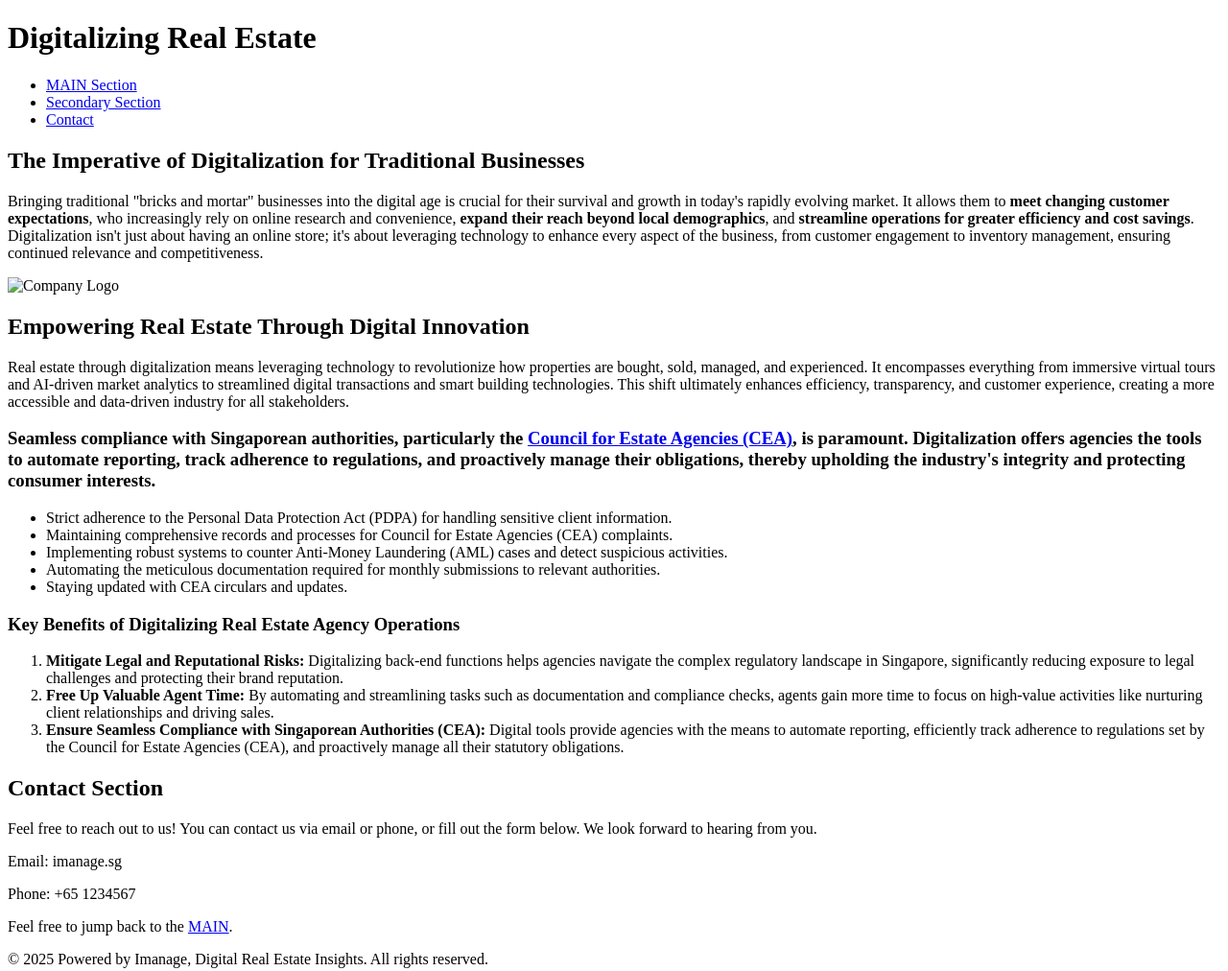
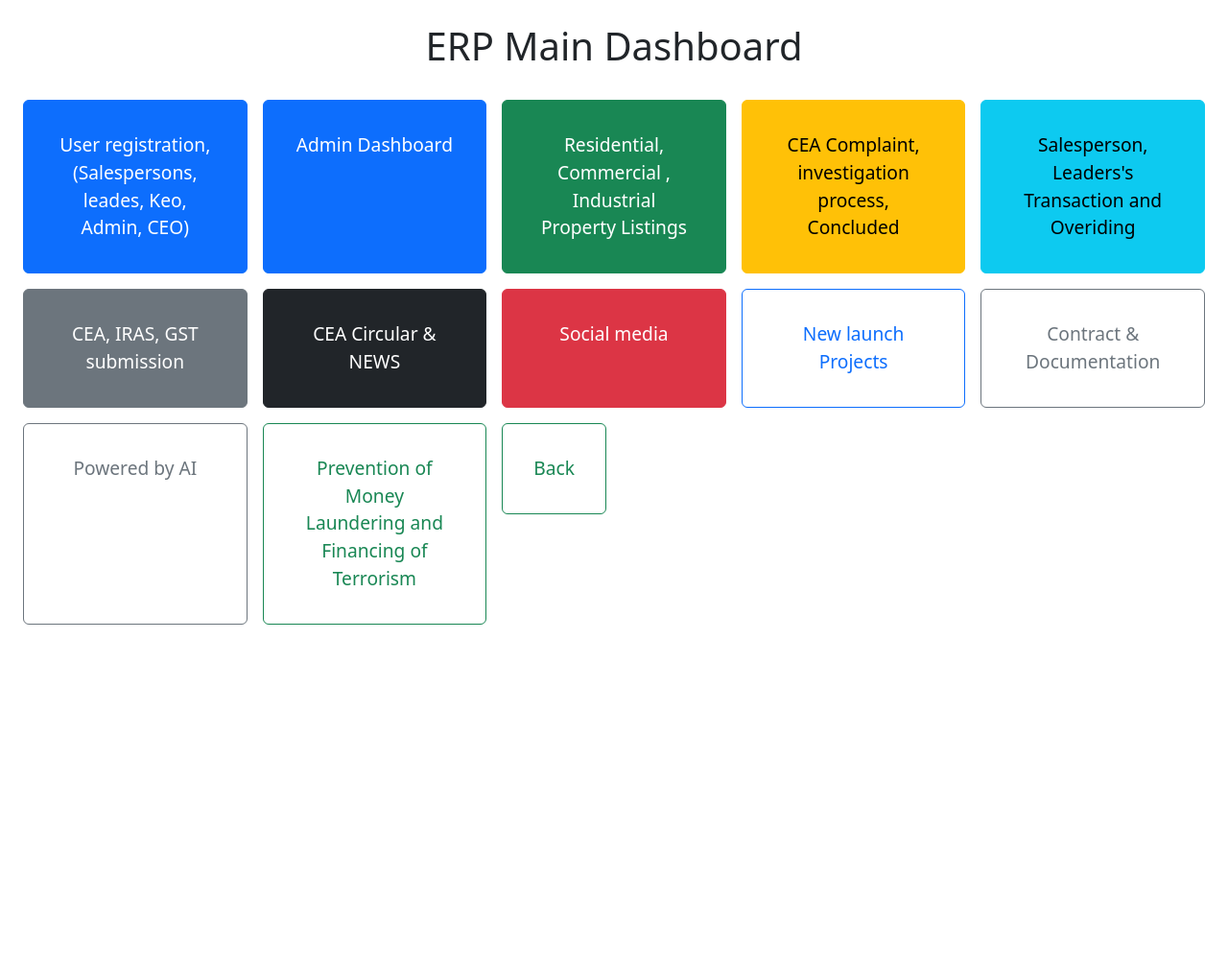
Before and after one commit to Yt9991/magesnewcourse-24-6-2025, a plain HTML site: page index.html in a window 1280 px wide. Shown: the whole page at 96% size. After the commit the page ends 800 px from the top, so only its background shows below. Drawn offline with nearby package versions, Linux system fonts and the light colour scheme.

Commit message:
Add files via upload

```diff
--- a/index.html
+++ b/index.html
@@ -1,88 +1,44 @@
 <!DOCTYPE html>
 <html lang="en">
 <head>
-    <meta charset="UTF-8">
-    <meta name="viewport" content="width=device-width, initial-scale=1.0">
-    <title>Digitalizing Real Estate</title>
+  <meta charset="UTF-8" />
+  <meta name="viewport" content="width=device-width, initial-scale=1.0" />
+  <title>ERP Dashboard</title>
+  <link href="https://cdn.jsdelivr.net/npm/bootstrap@5.3.0/dist/css/bootstrap.min.css" rel="stylesheet">
+  <style>
+    .grid-buttons {
+      display: grid;
+      grid-template-columns: repeat(auto-fit, minmax(200px, 1fr));
+      gap: 1rem;
+      margin-top: 2rem;
+    }
+    .btn-dashboard {
+      padding: 2rem;
+      font-size: 1.2rem;
+    }
+  </style>
 </head>
-<body>
+<body class="p-4">
+  <h1 class="text-center mb-4">ERP Main Dashboard</h1>
+  <div class="grid-buttons">
+    <a href="crm.html" class="btn btn-primary btn-dashboard">User registration, (Salespersons, leades, Keo, Admin, CEO)</a>
+    <a href="template index.html" class="btn btn-primary btn-dashboard">Admin Dashboard</a>
+    <a href="lisiting.html" class="btn btn-success btn-dashboard">Residential, Commercial , Industrial Property Listings</a>
+    <a href="compliance.html" class="btn btn-warning btn-dashboard">CEA Complaint,  investigation process, Concluded</a>
+    <a href="sales.html" class="btn btn-info btn-dashboard">Salesperson, Leaders's Transaction and Overiding</a>
+    <a href="finance.html" class="btn btn-secondary btn-dashboard">CEA, IRAS, GST submission</a>
+    <a href="hrm.html" class="btn btn-dark btn-dashboard">CEA Circular & NEWS</a>
+    <a href="marketing.html" class="btn btn-danger btn-dashboard">Social media</a>
+    <a href="project.html" class="btn btn-outline-primary btn-dashboard">New launch Projects</a>
+    <a href="tenant.html" class="btn btn-outline-secondary btn-dashboard">Contract & Documentation</a>
+    <a href="Ai powered.html" class="btn btn-outline-secondary btn-dashboard">Powered by AI</a>
+    <a href="reporting.html" class="btn btn-outline-success btn-dashboard">Prevention of Money Laundering and Financing of Terrorism</a>
 
-    <header>
-        <h1>Digitalizing Real Estate</h1>
-        <nav>
-            <ul>
-                <li><a href="#imperative">MAIN Section</a></li>
-                <li><a href="#innovation">Secondary Section</a></li>
-                <li><a href="#contact">Contact</a></li>
-            </ul>
-        </nav>
-    </header>
 
-    <main>
-        <section id="imperative">
-            <h2>The Imperative of Digitalization for Traditional Businesses</h2>
-            <p>
-                Bringing traditional "bricks and mortar" businesses into the digital age is crucial for their survival and growth in today's rapidly evolving market. It allows them to
-                <strong>meet changing customer expectations</strong>, who increasingly rely on online research and convenience,
-                <strong>expand their reach beyond local demographics</strong>, and
-                <strong>streamline operations for greater efficiency and cost savings</strong>.
-                Digitalization isn't just about having an online store; it's about leveraging technology to enhance every aspect of the business, from customer engagement to inventory management, ensuring continued relevance and competitiveness.
-            </p>
-        </section>
+    <p>
+    <a href="login.html" class="btn btn-outline-success btn-dashboard">Back</a>
+  </p>
 
-        <img src="images/new logo.png" alt="Company Logo">
-
-        <section id="innovation">
-            <h2>Empowering Real Estate Through Digital Innovation</h2>
-            <p>
-                Real estate through digitalization means leveraging technology to revolutionize how properties are bought, sold, managed, and experienced. It encompasses everything from immersive virtual tours and AI-driven market analytics to streamlined digital transactions and smart building technologies. This shift ultimately enhances efficiency, transparency, and customer experience, creating a more accessible and data-driven industry for all stakeholders.
-            </p>
-
-            <h3>
-                Seamless compliance with Singaporean authorities, particularly the
-                <a href="https://www.cea.gov.sg/" target="_blank">Council for Estate Agencies (CEA)</a>, is paramount.
-                Digitalization offers agencies the tools to automate reporting, track adherence to regulations, and proactively manage their obligations, thereby upholding the industry's integrity and protecting consumer interests.
-            </h3>
-
-            <ul>
-                <li>Strict adherence to the Personal Data Protection Act (PDPA) for handling sensitive client information.</li>
-                <li>Maintaining comprehensive records and processes for Council for Estate Agencies (CEA) complaints.</li>
-                <li>Implementing robust systems to counter Anti-Money Laundering (AML) cases and detect suspicious activities.</li>
-                <li>Automating the meticulous documentation required for monthly submissions to relevant authorities.</li>
-                <li>Staying updated with CEA circulars and updates.</li>
-            </ul>
-        </section>
-
-        <section id="key-benefits" class="bg-white p-6 rounded-lg shadow-sm mb-10">
-            <h3 class="text-2xl font-bold text-blue-600 mb-4">Key Benefits of Digitalizing Real Estate Agency Operations</h3>
-            <ol class="list-decimal list-inside space-y-3 text-gray-700 ml-4">
-                <li>
-                    <strong class="text-blue-500">Mitigate Legal and Reputational Risks:</strong>
-                    Digitalizing back-end functions helps agencies navigate the complex regulatory landscape in Singapore, significantly reducing exposure to legal challenges and protecting their brand reputation.
-                </li>
-                <li>
-                    <strong class="text-blue-500">Free Up Valuable Agent Time:</strong>
-                    By automating and streamlining tasks such as documentation and compliance checks, agents gain more time to focus on high-value activities like nurturing client relationships and driving sales.
-                </li>
-                <li>
-                    <strong class="text-blue-500">Ensure Seamless Compliance with Singaporean Authorities (CEA):</strong>
-                    Digital tools provide agencies with the means to automate reporting, efficiently track adherence to regulations set by the Council for Estate Agencies (CEA), and proactively manage all their statutory obligations.
-                </li>
-            </ol>
-        </section>
-
-        <section id="contact">
-            <h2>Contact Section</h2>
-            <p>Feel free to reach out to us! You can contact us via email or phone, or fill out the form below. We look forward to hearing from you.</p>
-            <p>Email: imanage.sg</p>
-            <p>Phone: +65 1234567</p>
-            <p>Feel free to jump back to the <a href="#imperative">MAIN</a>.</p>
-        </section>
-    </main>
-
-    <footer>
-        <p>&copy; 2025 Powered by Imanage, Digital Real Estate Insights. All rights reserved.</p>
-    </footer>
-
+  </div>
 </body>
 </html>
```
